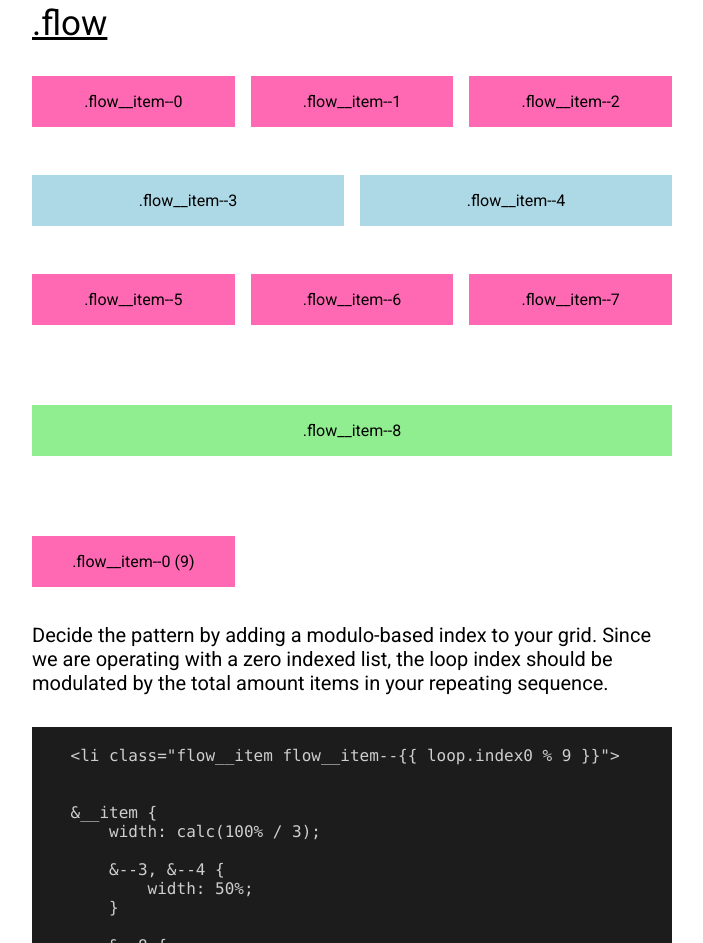
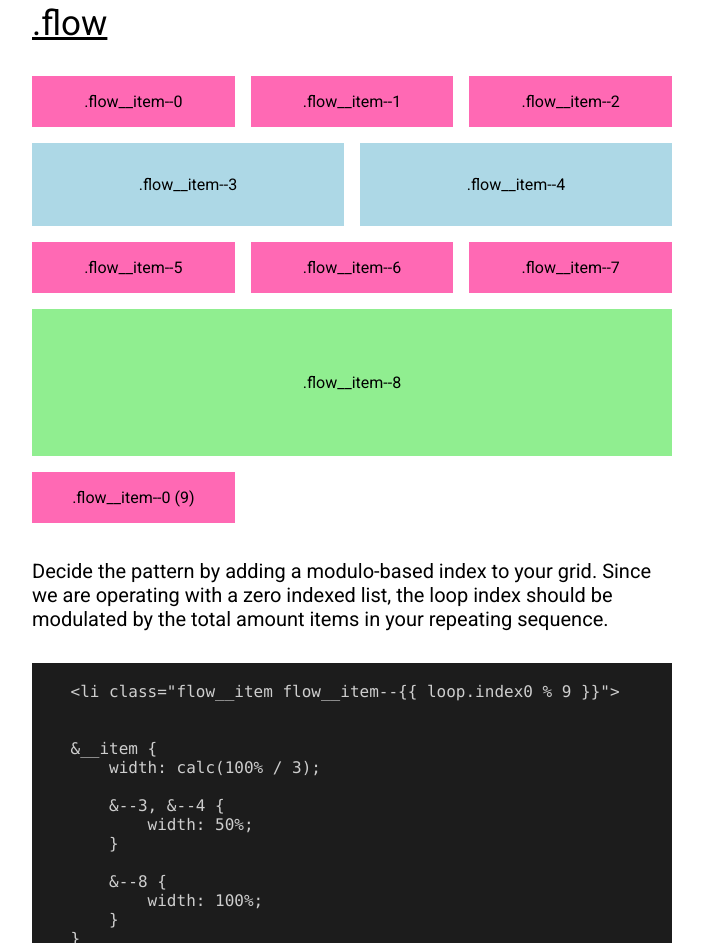
Before and after one commit to jowhannez/styleguide, a plain HTML site: page index.html in a window 1280 px wide. Shown: the part 1607-2550 px from the top of the page, without its empty margins (288-991 px from the left). Drawn offline with nearby package versions, Linux system fonts and the light colour scheme; files that its build step writes are made by us from their sources.

Commit message:
styling tweak

```diff
--- a/scss/base/_styleguide.scss
+++ b/scss/base/_styleguide.scss
@@ -24,16 +24,20 @@
 }
 
 .flow__item {
+    margin: 0;
+
     &--3, &--4 {
-        padding-top: 32px;
-        padding-bottom: 32px;
-        margin: 0;
+        p {
+            padding-top: 32px;
+            padding-bottom: 32px;
+        }
     }
 
     &--8 {
-        padding-top: 64px;
-        padding-bottom: 64px;
-        margin: 0;
+        p {
+            padding-top: 64px;
+            padding-bottom: 64px;
+        }
     }
 }
 
```
